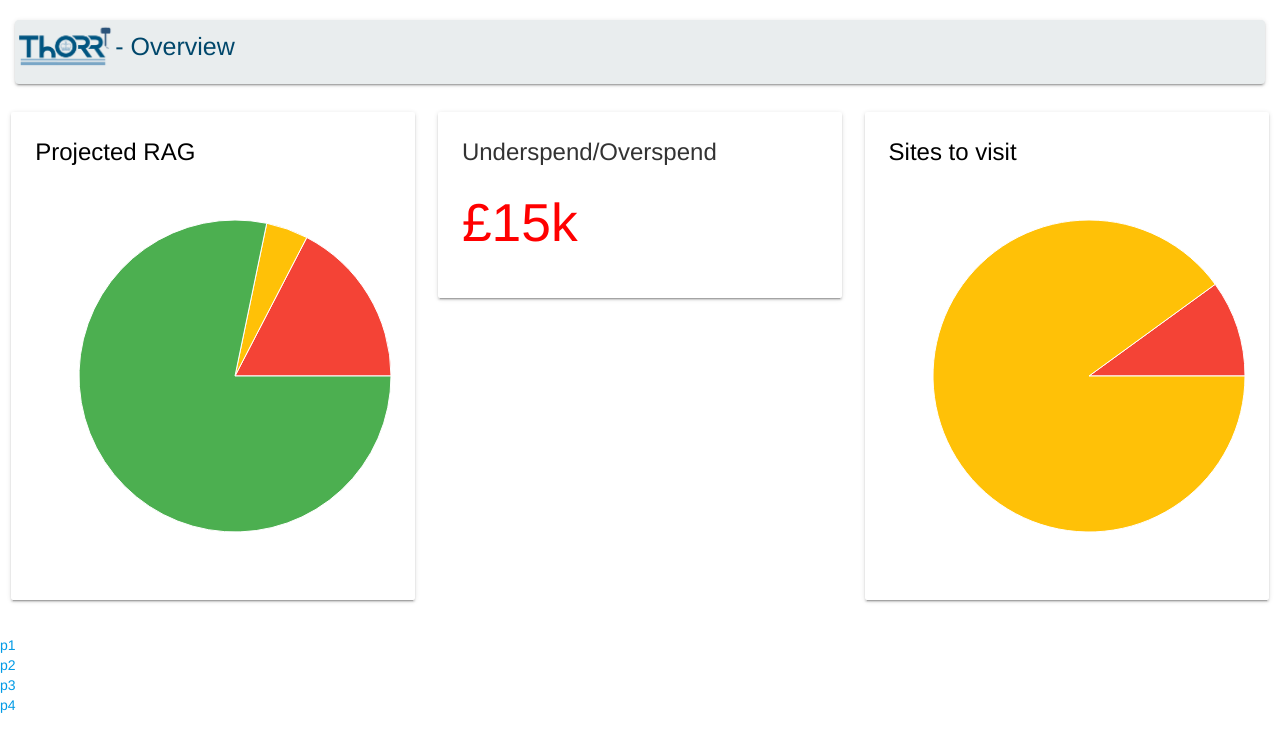
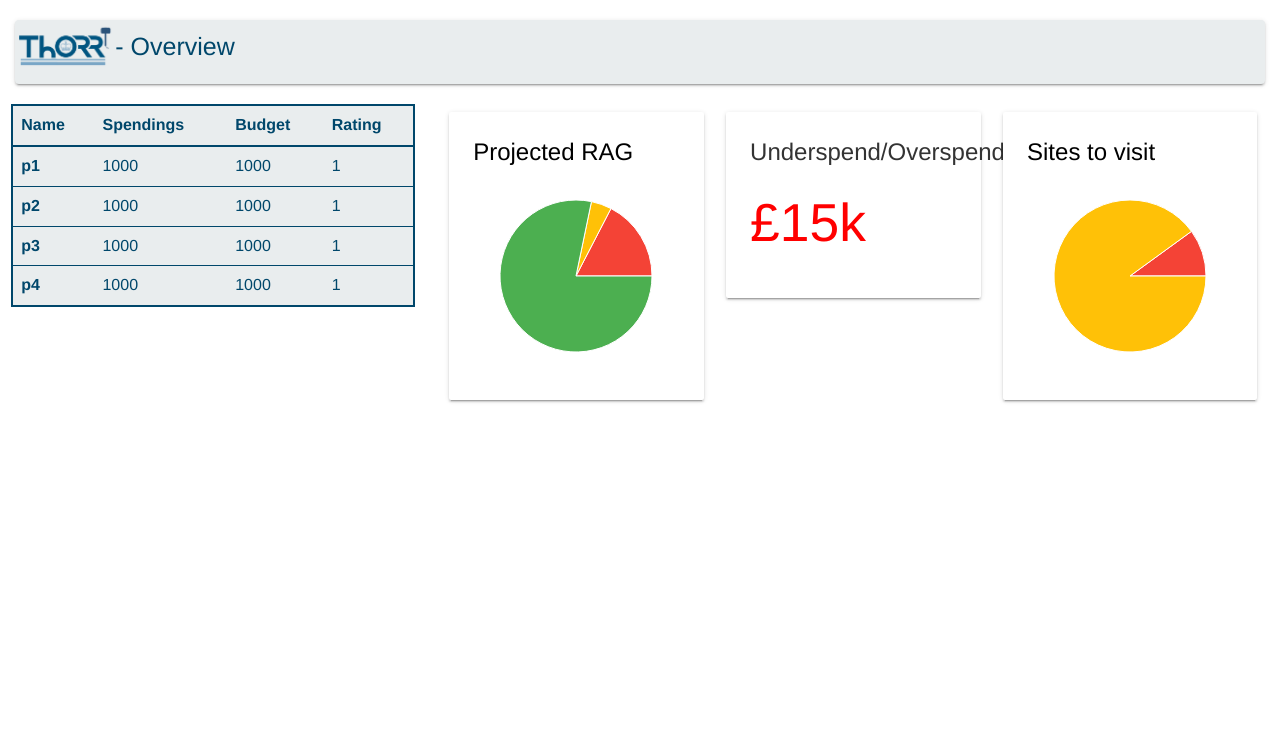
Before and after one commit to K-Kielak/ThORR-Website, a React app: page / in a window 1280 px wide. Shown: the top 752 px of the page. Built offline with nearby package versions, Linux system fonts and the light colour scheme.

Commit message:
Style dashboard

```diff
--- a/public/css/style.css
+++ b/public/css/style.css
@@ -1,6 +1,5 @@
 .navbar-default {
   margin-top: 20px;
-  background-color: #e9edee;
   border: 0;
 }
 
@@ -19,8 +18,21 @@
   width: auto;
 }
 
+table, thead {
+  border: 2px solid #00476B !important;
+}
+
+td, th {
+  border-top: 0.5px solid #00476B !important;
+  border-bottom: 0.5px solid #00476B !important;
+}
+
 .bg-white {
   color: #ffffff;
+}
+
+.bg-lightblue {
+  background-color: #e9edee;
 }
 
 .bg-blue {
@@ -31,6 +43,11 @@
   color: #00476B;
 }
 
+.clickable:hover {
+  opacity: 0.7;
+  cursor: pointer;
+}
+
 .overspend{
   color: red;
 }
--- a/src/components/navbar.jsx
+++ b/src/components/navbar.jsx
@@ -3,7 +3,7 @@ import React from 'react'
 const Navbar = ({title}) => {
   return (
     <div className="container-fluid">
-      <nav className="navbar navbar-default">
+      <nav className="navbar navbar-default bg-lightblue">
         <div className="container-fluid">
           <div className="navbar-header text-blue">
             <a className="navbar-brand" href="#"><img src="/img/logo.png" alt="ThORR"/></a> - {title}
--- a/src/components/pie-chart-card.jsx
+++ b/src/components/pie-chart-card.jsx
@@ -1,18 +1,20 @@
 import React from 'react'
 import { Card } from 'react-materialize';
-import { PieChart, Pie, Cell } from 'recharts';
+import { ResponsiveContainer, PieChart, Pie, Cell } from 'recharts';
 // TODO onClick in the wrong place probably
 
 const PieChartCard = (props) => {
   return (
     <Card title={props.title} className="lighten-4 black-text">
-      <PieChart width={400} height={400} onClick={props.pieClick}>
+      <ResponsiveContainer maxHeight={200} maxWidth={200}>
+        <PieChart width={300} height={300} onClick={props.pieClick}>
           <Pie type="monotone" data={props.data} dataKey="uv">
             {
               props.data.map((entry, index) => <Cell fill={props.colors[index]} key={index}/>)
             }
           </Pie>
         </PieChart>
+      </ResponsiveContainer>
     </Card>
   )
 }
--- a/src/components/project-list-item.jsx
+++ b/src/components/project-list-item.jsx
@@ -1,14 +1,34 @@
-import React from 'react'
-import { Link } from 'react-router-dom'
+import React, { Component } from 'react'
+import { Redirect } from 'react-router-dom'
 
-const ProjectListItem = ({ project }) => {
-  const link = `/project/${project.name}`
+class ProjectListItem extends Component {
+  constructor(props) {
+    super(props)
+    this.state = {
+      project: props.project,
+      link: `/project/${props.project.name}`,
+      redirect: false
+    }
+  }
 
-  return (
-    <li className="project-list-item">
-      <Link to={link}>{project.name}</Link>
-    </li>
-  )
+  onClick() {
+    this.setState({ redirect: true })
+  }
+
+  render() {
+    if (this.state.redirect) {
+      return <Redirect push to={this.state.link} />;
+    }
+
+    return (
+      <tr className="clickable" onClick={this.onClick.bind(this)}>
+        <th>{this.state.project.name}</th>
+        <td>{this.state.project.spendings}</td>
+        <td>{this.state.project.budget}</td>
+        <td>{this.state.project.rating}</td>
+      </tr>
+    )
+  }
 }
 
 export default ProjectListItem
--- a/src/components/project-list.jsx
+++ b/src/components/project-list.jsx
@@ -2,15 +2,25 @@ import React, { Component } from 'react'
 
 import ProjectListItem from './project-list-item.jsx'
 
-const ProjectList = ({projects}) => {
+const ProjectList = ({ projects }) => {
   const projectListItems = projects.map(project => {
     return <ProjectListItem project={project} key={project.name} />
   })
 
   return (
-    <ul className="project-list list-group">
-      {projectListItems}
-    </ul>
+    <table className="table bg-lightblue text-blue">
+      <thead>
+        <tr>
+          <th scope="col">Name</th>
+          <th scope="col">Spendings</th>
+          <th scope="col">Budget</th>
+          <th scope="col">Rating</th>
+        </tr>
+      </thead>
+      <tbody>
+        {projectListItems}
+      </tbody>
+    </table>
   )
 }
 
--- a/src/index.jsx
+++ b/src/index.jsx
@@ -2,6 +2,7 @@
 import React, { Component } from 'react';
 import { render } from 'react-dom';
 import { BrowserRouter, Route } from 'react-router-dom'
+import { Row, Col } from 'react-materialize';
 import Navbar from './components/navbar.jsx'
 import ProjectList from './components/project-list.jsx'
 import ProjectDetails from './components/project-details.jsx'
@@ -14,10 +15,10 @@ class Home extends Component {
     super(props);
     this.state = {
       projects: [
-        {name: 'p1'},
-        {name: 'p2'},
-        {name: 'p3'},
-        {name: 'p4'}
+        {name: 'p1', spendings: 1000, budget: 1000, rating: 1},
+        {name: 'p2', spendings: 1000, budget: 1000, rating: 1},
+        {name: 'p3', spendings: 1000, budget: 1000, rating: 1},
+        {name: 'p4', spendings: 1000, budget: 1000, rating: 1}
       ],
       visitData:[
         {name:"Visit", uv:10},
@@ -81,6 +82,12 @@ class Home extends Component {
     return (
       <div>
         <Navbar title="Overview" />
+        <Row>
+          <Col s={12} m={4}>
+            <ProjectList
+              projects={this.state.projects} />
+          </Col>
+          <Col s={12} m={8} >
             <ChartsDashboard
               pieClick={this.state.pieClick}
               pieColors={COLORS}
@@ -90,7 +97,8 @@ class Home extends Component {
               spendingBudgetValue={this.state.spend}
               visitsPredictionTitle="Sites to visit"
               visitsPredictionData={this.state.visitData} />
-        <ProjectList projects={this.state.projects} />
+          </Col>
+        </Row>
       </div>
     );
   }
```
Lines whose indentation alone changed are shown as unchanged.
